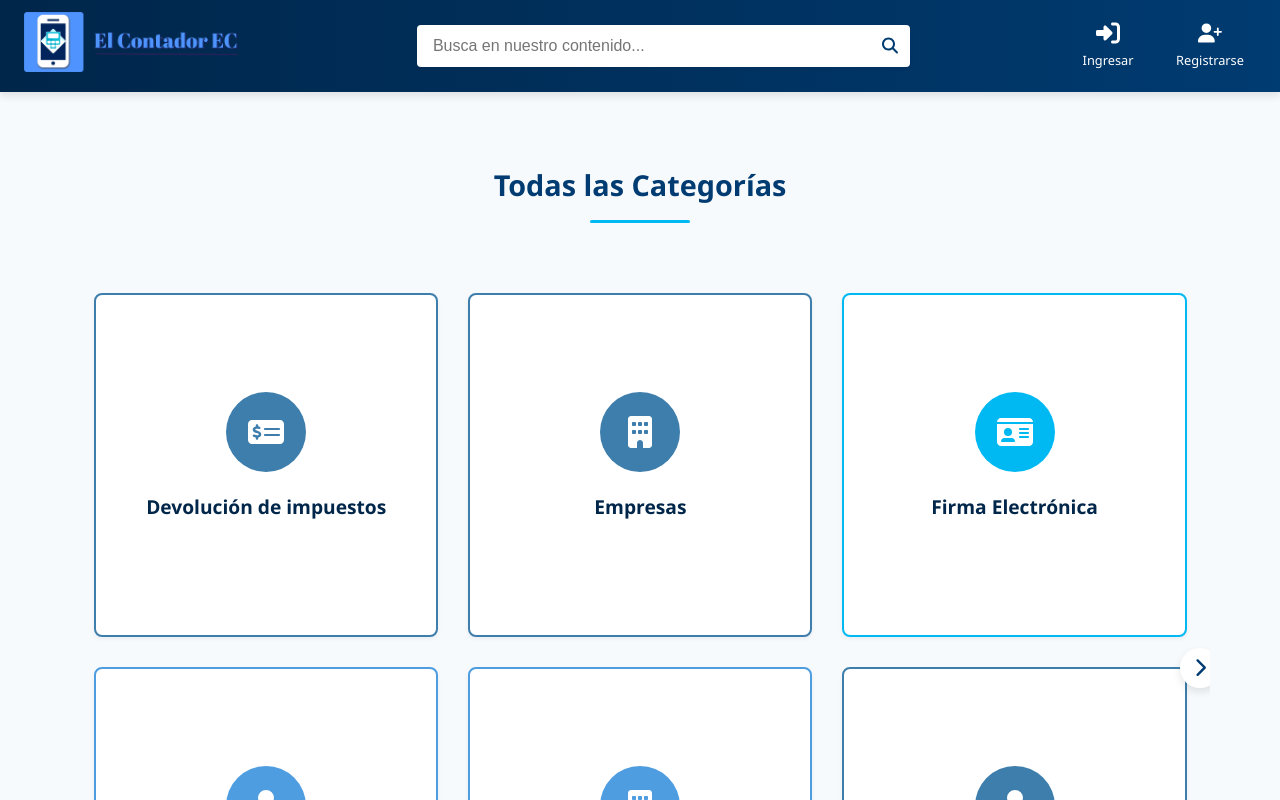
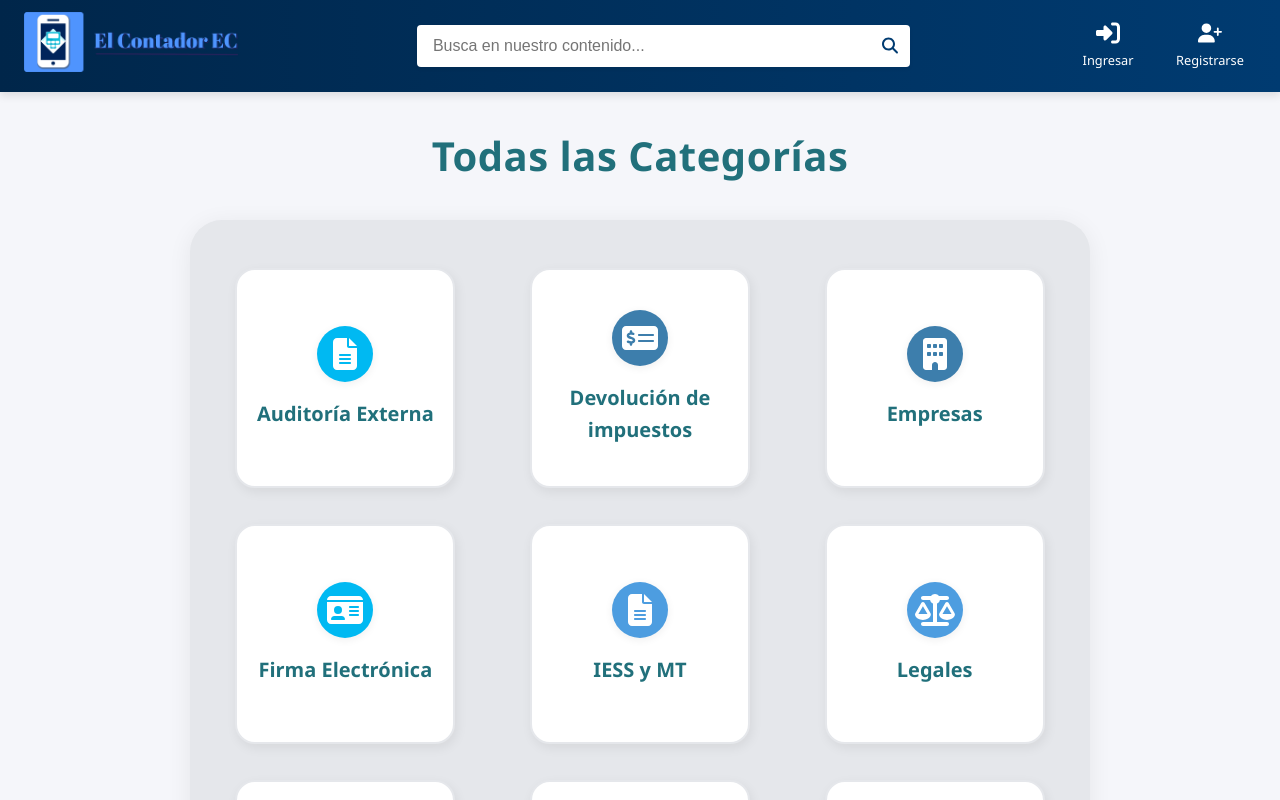
Before and after one commit to rsg28/elcontadorec, a React (Vite) app: page / in a window 1280 px wide. Shown: the top 800 px of the page. Built offline with nearby package versions, Linux system fonts and the light colour scheme.

Commit message:
main page styled

```diff
--- a/src/App.jsx
+++ b/src/App.jsx
@@ -53,7 +53,6 @@ const Home = () => {
 
   // Helper to determine if buttons should be visible
   const isPrevButtonVisible = currentPage > 0;
-  const isNextButtonVisible = currentPage < maxPages - 1;
 
   // Handler for category card clicks
   const handleCategoryClick = (categoryId) => {
@@ -112,32 +111,15 @@ const Home = () => {
               <div
                 key={category.id}
                 className="category-card"
-                style={{ borderColor: category.color }}
                 onClick={() => handleCategoryClick(category.id)}
               >
                 <div className="category-icon" style={{ backgroundColor: category.color }}>
                   <FontAwesomeIcon icon={category.icon} />
                 </div>
                 <h3 className="category-title">{category.title}</h3>
-                <div className="category-overlay">
-                  <button className="category-button">
-                    <FontAwesomeIcon icon={faPlusCircle} />
-                    <span>Ver más</span>
-                  </button>
-                </div>
               </div>
             ))}
           </div>
-
-          {isNextButtonVisible && (
-            <button
-              className="carousel-button next"
-              onClick={handleNextPage}
-              aria-label="Categorías siguientes"
-            >
-              <FontAwesomeIcon icon={faChevronRight} />
-            </button>
-          )}
 
           <div className="carousel-dots">
             {Array.from({ length: maxPages }).map((_, index) => (
@@ -211,26 +193,23 @@ const Header = () => {
       </div>
       <div className="user-actions">
         {forceAuthenticated ? (
-          <>
-            <Link to="/perfil" className="user-button">
-              <div className="button-content">
-                <FontAwesomeIcon icon={faUser} className="user-icon" />
-                <span>{user?.nombres?.split(' ')[0] || 'Perfil'}</span>
-              </div>
+          <div className="user-actions-row">
+            <Link to="/carrito" className="orders-link">
+              <span>Mis órdenes</span>
+              <FontAwesomeIcon icon={faShoppingCart} className="cart-icon" />
             </Link>
-            <Link to="/carrito" className="cart-button">
-              <div className="button-content">
-                <FontAwesomeIcon icon={faShoppingCart} className="cart-icon" />
-                <span>Carrito</span>
-              </div>
+            <span className="user-divider">|</span>
+            <Link to="/perfil" className="user-greeting">
+              <span>Hola,</span>
+              <span className="user-name">{user?.nombres?.split(' ')[0] || 'Jefferson'}</span>
+              <span className="user-avatar">
+                <FontAwesomeIcon icon={faUser} />
+              </span>
             </Link>
-            <button onClick={handleLogout} className="logout-button">
-              <div className="button-content">
-                <FontAwesomeIcon icon={faSignOutAlt} className="logout-icon" />
-                <span>Salir</span>
-              </div>
+            <button onClick={handleLogout} className="logout-link" title="Salir">
+              <FontAwesomeIcon icon={faSignOutAlt} />
             </button>
-          </>
+          </div>
         ) : (
           <>
             <Link to="/login" className="user-button">
--- a/src/index.css
+++ b/src/index.css
@@ -224,265 +224,167 @@ button {
 
 /* Main Content Styles */
 .main-content {
-  flex: 1;
-  padding: 30px;
-  max-width: 1200px;
-  margin: 0 auto;
-  width: 100%;
+  background: #f5f6fa;
+  min-height: 100vh;
+  padding: 0;
 }
 
 .categories-section {
-  padding: 40px 10px;
-  max-width: 1200px;
-  margin: 0 auto;
-  overflow: hidden;
+  display: flex;
+  flex-direction: column;
+  align-items: center;
+  margin-top: 32px;
+}
+
+.section-title {
+  font-size: 2.5rem;
+  color: #21707b;
+  font-weight: 700;
+  margin-bottom: 32px;
+  text-align: center;
+  letter-spacing: 0.5px;
+  padding-bottom: 0;
+}
+.section-title::after {
+  display: none;
 }
 
 .categories-container {
+  background: #e5e7eb;
+  border-radius: 32px;
+  padding: 48px 32px 56px 32px;
+  box-shadow: 0 4px 24px #0001;
   position: relative;
-  padding: 20px 40px;
-  width: 100%;
+  width: 90vw;
+  max-width: 900px;
+  min-height: 420px;
   display: flex;
   flex-direction: column;
   align-items: center;
-  margin: 0 auto;
   overflow: visible;
 }
 
-.section-title {
-  text-align: center;
-  margin-bottom: 40px;
-  color: var(--primary);
-  font-weight: 600;
-  font-size: 1.8rem;
-  position: relative;
-  padding-bottom: 15px;
-}
-
-.section-title::after {
-  content: '';
+.categories-container::after {
+  content: "";
   position: absolute;
+  right: 0;
   bottom: 0;
-  left: 50%;
-  transform: translateX(-50%);
-  width: 100px;
-  height: 3px;
-  background-color: var(--accent);
-  border-radius: 2px;
+  width: 180px;
+  height: 180px;
+  background: linear-gradient(135deg, #00b9f2 60%, #e5e7eb 100%);
+  opacity: 0.13;
+  border-radius: 32px 0 32px 0;
+  z-index: 0;
+  pointer-events: none;
 }
 
 .categories-grid {
   display: grid;
-  grid-template-columns: repeat(5, 1fr);
-  gap: 30px;
-  transition: transform 0.5s ease-in-out;
-  width: 177%;
-  will-change: transform;
-  margin: 0;
-  padding: 10px 0;
+  grid-template-columns: repeat(3, 1fr);
+  grid-template-rows: repeat(2, 1fr);
+  gap: 36px 48px;
+  width: 100%;
+  justify-items: center;
+  margin-bottom: 24px;
+  transition: transform 0.5s cubic-bezier(.77,0,.18,1);
+  padding: 0;
 }
 
 .category-card {
-  background-color: var(--white);
-  border-radius: var(--radius-md);
-  box-shadow: var(--shadow-sm);
-  padding: 30px;
+  background: #fff;
+  border-radius: 20px;
+  box-shadow: 2px 4px 12px #0001;
+  padding: 32px 18px 24px 18px;
   text-align: center;
+  width: 220px;
+  height: 220px;
+  min-width: 220px;
+  max-width: 220px;
+  min-height: 220px;
+  max-height: 220px;
+  border: 2.5px solid #e5e7eb;
   cursor: pointer;
-  transition: transform 0.2s ease, box-shadow 0.2s ease;
   position: relative;
-  overflow: hidden;
-  border: 2px solid;
-  aspect-ratio: 1 / 1;
+  transition: box-shadow 0.2s, border-color 0.2s, transform 0.2s;
+  aspect-ratio: 1/1;
   display: flex;
   flex-direction: column;
   align-items: center;
   justify-content: center;
-  min-height: 200px;
 }
-
 .category-card:hover {
-  transform: translateY(-5px);
-  box-shadow: var(--shadow-md);
+  box-shadow: 4px 8px 24px #0002;
+  border-color: #00b9f2;
+  z-index: 2;
+  transform: translateY(-6px) scale(1.03);
 }
 
 .category-icon {
-  width: 80px;
-  height: 80px;
+  width: 56px;
+  height: 56px;
   border-radius: 50%;
   display: flex;
   align-items: center;
   justify-content: center;
-  margin: 0 auto 20px;
-  color: var(--white);
+  margin: 0 auto 16px auto;
+  color: #fff;
   font-size: 2rem;
+  box-shadow: 0 2px 8px #0001;
 }
 
 .category-title {
-  color: var(--primary-dark);
-  font-size: 1.2rem;
+  font-size: 1.25rem;
   font-weight: 600;
-  margin-bottom: 15px;
+  color: #21707b;
+  margin-bottom: 8px;
 }
 
-.category-overlay {
-  position: absolute;
-  top: 0;
-  left: 0;
-  width: 100%;
-  height: 100%;
-  background-color: rgba(0, 0, 0, 0.7);
-  display: flex;
-  align-items: center;
-  justify-content: center;
-  opacity: 0;
-  transition: opacity 0.2s ease;
-}
+/* Carousel buttons and dots: keep as is, but adjust position for new container */
+.carousel-button.prev { left: -22px; }
+.carousel-button.next { right: -22px; }
 
-.category-card:hover .category-overlay {
-  opacity: 1;
-}
-
-.category-button {
-  background-color: var(--white);
-  color: var(--primary);
-  border: none;
-  border-radius: var(--radius-sm);
-  padding: 10px 20px;
-  font-weight: 600;
-  display: flex;
-  align-items: center;
-  gap: 8px;
-  cursor: pointer;
-  transition: background-color 0.2s ease;
-}
-
-.category-button:hover {
-  background-color: var(--primary);
-  color: var(--white);
-}
-
-.carousel-button {
-  position: absolute;
-  top: 50%;
-  transform: translateY(-50%);
-  display: flex;
-  align-items: center;
-  justify-content: center;
-  width: 40px;
-  height: 40px;
-  border-radius: 50%;
-  background-color: var(--white);
-  color: var(--primary);
-  box-shadow: var(--shadow-md);
-  z-index: 10;
-  transition: all 0.3s ease, opacity 0.3s ease;
-  font-size: 1.2rem;
-  opacity: 1;
-  animation: fadeIn 0.3s ease;
-}
-
-@keyframes fadeIn {
-  from { opacity: 0; }
-  to { opacity: 1; }
-}
-
-.carousel-button:hover {
-  background-color: var(--primary);
-  color: var(--white);
-  transform: translateY(-50%) scale(1.1);
-}
-
-.carousel-button.prev {
-  left: 10px;
-}
-
-.carousel-button.next {
-  right: -20px;
-  z-index: 100;
-}
-
-.carousel-dots {
-  display: flex;
-  justify-content: center;
-  margin-top: 20px;
-  gap: 8px;
-}
-
-.carousel-dot {
-  width: 12px;
-  height: 12px;
-  border-radius: 50%;
-  background-color: var(--light-gray);
-  border: none;
-  transition: all 0.2s ease;
-}
-
-.carousel-dot.active {
-  background-color: var(--primary);
-  transform: scale(1.2);
-}
-
-.carousel-dot:hover {
-  background-color: var(--accent);
-}
-
-@media (max-width: 1200px) {
-  .categories-grid {
-    grid-template-columns: repeat(4, 1fr);
-    width: 190%;
+/* Responsive adjustments */
+@media (max-width: 1100px) {
+  .categories-container {
+    max-width: 98vw;
+    padding: 32px 8px 40px 8px;
   }
 }
-
-@media (max-width: 992px) {
+@media (max-width: 900px) {
   .categories-grid {
-    grid-template-columns: repeat(3, 1fr);
-    width: 185%;
+    grid-template-columns: repeat(2, 1fr);
+    grid-template-rows: repeat(3, 1fr);
+    gap: 32px 24px;
+  }
+  .category-card {
+    width: 180px;
+    height: 180px;
+    min-width: 180px;
+    max-width: 180px;
+    min-height: 180px;
+    max-height: 180px;
   }
 }
-
-@media (max-width: 768px) {
+@media (max-width: 600px) {
   .categories-grid {
-    grid-template-columns: repeat(2, 1fr);
-    gap: 20px;
-    width: 180%;
+    grid-template-columns: 1fr;
+    grid-template-rows: none;
+    gap: 24px 0;
   }
-
+  .categories-container {
+    padding: 18px 2px 24px 2px;
+    min-height: 0;
+  }
+  .section-title {
+    font-size: 1.5rem;
+  }
   .category-card {
-    padding: 20px;
-    min-height: 160px;
-  }
-
-  .category-icon {
-    width: 60px;
-    height: 60px;
-    font-size: 28px;
-    margin-bottom: 15px;
-  }
-
-  .category-title {
-    font-size: 1rem;
-  }
-}
-
-@media (max-width: 480px) {
-  .categories-grid {
-    grid-template-columns: repeat(1, 1fr);
     width: 100%;
-  }
-
-  .carousel-button {
-    width: 32px;
-    height: 32px;
-    font-size: 1rem;
-  }
-
-  .carousel-button.prev {
-    left: 5px;
-  }
-
-  .carousel-button.next {
-    right: 5px;
+    min-width: 0;
+    max-width: 100%;
+    height: 140px;
+    min-height: 140px;
+    max-height: 140px;
   }
 }
 
@@ -890,3 +792,78 @@ button {
     margin-bottom: 15px;
   }
 }
+
+/* --- User Actions Redesign --- */
+.user-actions-row {
+  display: flex;
+  align-items: center;
+  gap: 8px;
+}
+.orders-link {
+  display: flex;
+  align-items: center;
+  gap: 7px;
+  color: #fff;
+  font-size: 1rem;
+  font-weight: 400;
+  transition: color 0.2s;
+}
+.orders-link .cart-icon {
+  font-size: 1.3rem;
+}
+.orders-link:hover {
+  color: #b3e0ff;
+}
+.user-divider {
+  color: #b3c6e0;
+  font-size: 1.3rem;
+  margin: 0 8px;
+  font-weight: 300;
+}
+.user-greeting {
+  display: flex;
+  align-items: center;
+  gap: 7px;
+  color: #fff;
+  font-size: 1rem;
+  font-weight: 400;
+  text-decoration: none;
+  transition: color 0.2s;
+}
+.user-greeting:hover {
+  color: #b3e0ff;
+}
+.user-name {
+  font-weight: 700;
+  margin-left: 2px;
+}
+.user-avatar {
+  display: flex;
+  align-items: center;
+  justify-content: center;
+  width: 32px;
+  height: 32px;
+  border-radius: 50%;
+  background: linear-gradient(135deg, #3fa9f5 60%, #00b9f2 100%);
+  color: #fff;
+  font-size: 1.3rem;
+  margin-left: 6px;
+  box-shadow: 0 2px 8px #0002;
+}
+.logout-link {
+  background: none;
+  border: none;
+  color: #fff;
+  font-size: 1.2rem;
+  margin-left: 10px;
+  cursor: pointer;
+  padding: 6px 8px;
+  border-radius: 6px;
+  transition: background 0.2s, color 0.2s;
+  display: flex;
+  align-items: center;
+}
+.logout-link:hover {
+  background: #3fa9f5;
+  color: #fff;
+}
```
